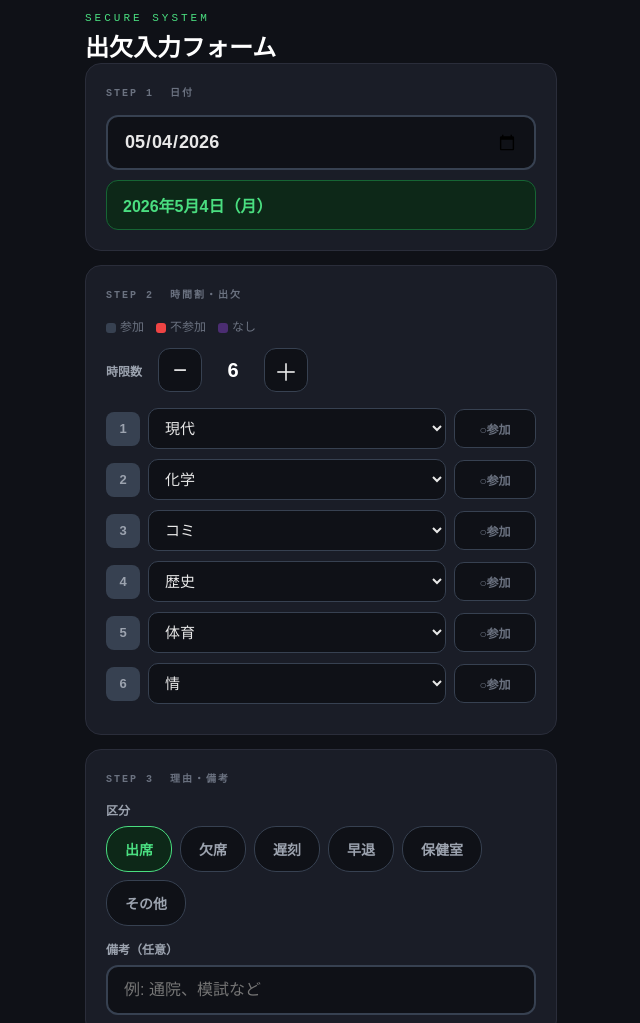
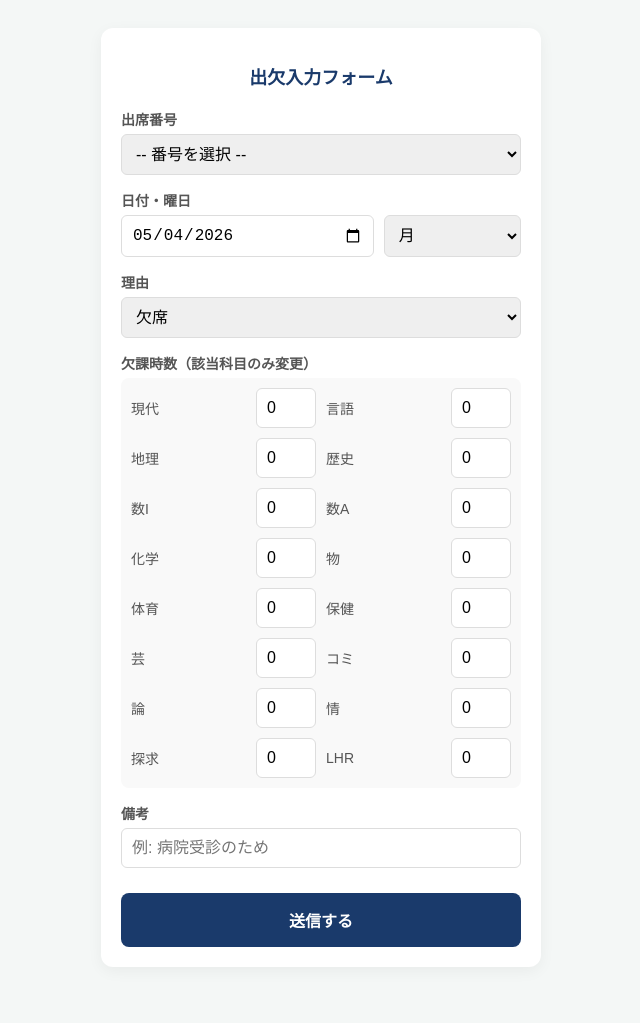
Before and after one commit to rockyglg13-bit/attendance, a plain HTML site: page index.html in a window 1280 px wide. Shown: the top 1023 px of the page, without its empty margins (319-959 px from the left). After the commit the page ends 995 px from the top, so only its background shows below. Drawn offline with Linux system fonts and the light colour scheme.

Commit message:
Update index.html

```diff
--- a/index.html
+++ b/index.html
@@ -1,163 +1,161 @@
-
 <!DOCTYPE html>
 <html lang="ja">
 <head>
-<meta charset="UTF-8">
-<meta name="viewport" content="width=device-width, initial-scale=1.0, viewport-fit=cover">
-<title>出欠入力（匿名版）</title>
-<style>
-*{box-sizing:border-box;margin:0;padding:0;-webkit-tap-highlight-color:transparent;}
-body{font-family:'Hiragino Sans','Noto Sans JP',sans-serif;background:#0f1117;color:#e8e8e8;min-height:100vh;padding:0 0 60px;}
-.wrap{max-width:500px;margin:0 auto;padding:12px 14px;}
-.hdr{padding:calc(env(safe-area-inset-top)+16px) 0 16px;}
-.hdr-sub{font-family:monospace;font-size:11px;color:#4ade80;letter-spacing:3px;margin-bottom:4px;}
-.hdr-title{font-size:24px;font-weight:800;color:#fff;}
-.card{background:#1a1d27;border:1px solid #2a2d3a;border-radius:16px;padding:20px;margin-bottom:14px;}
-.card-label{font-size:10px;color:#6b7280;letter-spacing:2px;margin-bottom:16px;font-family:monospace;font-weight:700;}
-.field-label{font-size:12px;color:#9ca3af;display:block;margin-bottom:8px;font-weight:600;}
-.date-input{width:100%;background:#0f1117;border:2px solid #374151;border-radius:12px;padding:14px 16px;color:#e8e8e8;font-size:18px;font-weight:700;outline:none;font-family:inherit;}
-.date-display{margin-top:10px;padding:12px 16px;background:#0d2818;border:1px solid #166534;border-radius:12px;font-size:16px;font-weight:700;color:#4ade80;display:none;}
-.legend{display:flex;gap:12px;font-size:12px;color:#6b7280;margin-bottom:14px;}
-.dot{display:inline-block;width:10px;height:10px;border-radius:3px;margin-right:4px;vertical-align:middle;}
-.cnt-row{display:flex;align-items:center;gap:16px;margin-bottom:16px;}
-.cnt-btn{width:44px;height:44px;border-radius:12px;border:1px solid #374151;background:#0f1117;color:#e8e8e8;font-size:24px;cursor:pointer;}
-.cnt-val{font-size:20px;font-weight:800;color:#fff;min-width:30px;text-align:center;}
-.period-row{display:flex;align-items:center;gap:8px;margin-bottom:10px;}
-.period-num{width:34px;height:34px;border-radius:8px;background:#374151;display:flex;align-items:center;justify-content:center;font-size:13px;font-weight:700;color:#9ca3af;flex-shrink:0;}
-.subj-sel{flex:1;background:#0f1117;border:1px solid #374151;border-radius:10px;padding:10px 12px;color:#e8e8e8;font-size:15px;outline:none;}
-.attend-btn{padding:10px 0;border-radius:10px;border:1px solid #374151;background:#0f1117;color:#6b7280;font-size:12px;font-weight:700;cursor:pointer;width:82px;text-align:center;}
-.attend-btn.absent{border-color:#ef4444;background:#2d1515;color:#ef4444;}
-.attend-btn.none{border-color:#4b2d72;background:#1a1520;color:#a78bfa;}
-.reason-wrap{display:flex;flex-wrap:wrap;gap:8px;margin-bottom:14px;}
-.reason-btn{padding:12px 18px;border-radius:22px;border:1px solid #374151;background:#0f1117;color:#9ca3af;font-size:14px;font-weight:600;cursor:pointer;}
-.reason-btn.active{border-color:#4ade80;background:#0d2818;color:#4ade80;}
-.note-input{width:100%;background:#0f1117;border:2px solid #374151;border-radius:12px;padding:14px 16px;color:#e8e8e8;font-size:16px;outline:none;}
-.output-box{background:#0f1117;border:1px solid #1f2937;border-radius:12px;padding:14px;font-size:11px;font-family:monospace;color:#6ee7b7;white-space:pre;overflow-x:auto;line-height:1.8;}
-.copy-btn{width:100%;padding:18px;border-radius:14px;border:none;background:#15803d;color:#fff;font-size:17px;font-weight:800;cursor:pointer;margin-top:14px;}
-</style>
+  <meta charset="UTF-8">
+  <meta name="viewport" content="width=device-width, initial-scale=1.0">
+  <title>出欠入力システム</title>
+  <style>
+    body { font-family: 'Hiragino Sans', sans-serif; background: #f4f7f6; padding: 20px; color: #333; }
+    .container { max-width: 400px; margin: 0 auto; background: #fff; padding: 20px; border-radius: 12px; box-shadow: 0 4px 15px rgba(0,0,0,0.05); }
+    h2 { text-align: center; color: #1a3a6b; font-size: 18px; margin-bottom: 20px; }
+    label { display: block; margin-top: 15px; font-weight: bold; font-size: 14px; color: #555; }
+    select, input[type="date"], input[type="number"], input[type="text"] {
+      width: 100%; padding: 10px; margin-top: 5px; border: 1px solid #ddd; border-radius: 6px; box-sizing: border-box; font-size: 16px;
+    }
+    .grid { display: grid; grid-template-columns: 1fr 1fr; gap: 10px; background: #f9f9f9; padding: 10px; border-radius: 8px; margin-top: 5px; }
+    .grid div { display: flex; align-items: center; justify-content: space-between; }
+    .grid label { margin: 0; font-weight: normal; font-size: 14px; }
+    .grid input { width: 60px; margin: 0; }
+    button {
+      margin-top: 25px; width: 100%; padding: 15px; background: #1a3a6b; color: white; border: none; border-radius: 8px; font-size: 16px; font-weight: bold; cursor: pointer; transition: 0.3s;
+    }
+    button:disabled { background: #999; }
+  </style>
 </head>
 <body>
-<div class="wrap">
-  <div class="hdr">
-    <div class="hdr-sub">SECURE SYSTEM</div>
-    <div class="hdr-title">出欠入力フォーム</div>
-  </div>
 
-  <div class="card">
-    <div class="card-label">STEP 1 &nbsp;日付</div>
-    <input type="date" id="dateInput" class="date-input" onchange="onDateChange()">
-    <div id="dateDisplay" class="date-display"></div>
-  </div>
+<div class="container">
+  <h2>出欠入力フォーム</h2>
+  <form id="attendanceForm">
 
-  <div id="timetableCard" class="card">
-    <div class="card-label">STEP 2 &nbsp;時間割・出欠</div>
-    <div class="legend">
-      <span><span class="dot" style="background:#374151"></span>参加</span>
-      <span><span class="dot" style="background:#ef4444"></span>不参加</span>
-      <span><span class="dot" style="background:#4b2d72"></span>なし</span>
+    <label>出席番号</label>
+    <select id="studentNo" required>
+      <option value="">-- 番号を選択 --</option>
+      </select>
+
+    <label>日付・曜日</label>
+    <div style="display: flex; gap: 10px;">
+      <input type="date" id="date" required style="flex: 2;">
+      <select id="day" required style="flex: 1;">
+        <option value="月">月</option><option value="火">火</option><option value="水">水</option>
+        <option value="木">木</option><option value="金">金</option><option value="土">土</option><option value="日">日</option>
+      </select>
     </div>
-    <div class="cnt-row">
-      <span class="field-label" style="margin:0">時限数</span>
-      <button class="cnt-btn" onclick="changePeriod(-1)">−</button>
-      <div class="cnt-val" id="periodVal">6</div>
-      <button class="cnt-btn" onclick="changePeriod(1)">＋</button>
+
+    <label>理由</label>
+    <select id="reason" required>
+      <option value="欠席">欠席</option>
+      <option value="出席停止">出席停止</option>
+      <option value="遅刻">遅刻</option>
+      <option value="早退">早退</option>
+      <option value="保健室">保健室</option>
+      <option value="その他">その他</option>
+      <option value="公欠">公欠</option>
+    </select>
+
+    <label>欠課時数（該当科目のみ変更）</label>
+    <div class="grid">
+      <div><label>現代</label><input type="number" id="現代" min="0" value="0"></div>
+      <div><label>言語</label><input type="number" id="言語" min="0" value="0"></div>
+      <div><label>地理</label><input type="number" id="地理" min="0" value="0"></div>
+      <div><label>歴史</label><input type="number" id="歴史" min="0" value="0"></div>
+      <div><label>数I</label><input type="number" id="数I" min="0" value="0"></div>
+      <div><label>数A</label><input type="number" id="数A" min="0" value="0"></div>
+      <div><label>化学</label><input type="number" id="化学" min="0" value="0"></div>
+      <div><label>物</label><input type="number" id="物" min="0" value="0"></div>
+      <div><label>体育</label><input type="number" id="体育" min="0" value="0"></div>
+      <div><label>保健</label><input type="number" id="保健" min="0" value="0"></div>
+      <div><label>芸</label><input type="number" id="芸" min="0" value="0"></div>
+      <div><label>コミ</label><input type="number" id="コミ" min="0" value="0"></div>
+      <div><label>論</label><input type="number" id="論" min="0" value="0"></div>
+      <div><label>情</label><input type="number" id="情" min="0" value="0"></div>
+      <div><label>探求</label><input type="number" id="探求" min="0" value="0"></div>
+      <div><label>LHR</label><input type="number" id="LHR" min="0" value="0"></div>
     </div>
-    <div id="periodList"></div>
-  </div>
 
-  <div class="card">
-    <div class="card-label">STEP 3 &nbsp;理由・備考</div>
-    <label class="field-label">区分</label>
-    <div class="reason-wrap" id="reasonBtns"></div>
-    <label class="field-label" style="margin-top:10px;">備考（任意）</label>
-    <input type="text" id="noteInput" class="note-input" placeholder="例: 通院、模試など" oninput="updateOutput()">
-  </div>
+    <label>備考</label>
+    <input type="text" id="note" placeholder="例: 病院受診のため">
 
-  <div id="outputCard" class="card" style="display:none">
-    <div class="card-label">OUTPUT (TSV)</div>
-    <div id="outputBox" class="output-box"></div>
-    <button class="copy-btn" onclick="doCopy()">コピーする</button>
-  </div>
+    <button type="submit" id="submitBtn">送信する</button>
+  </form>
 </div>
 
 <script>
-const SUBJECTS=['現代','言語','地理','歴史','数I','数A','化学','物','体育','保健','芸','コミ','論','情','探求','LHR'];
-const DAYS=['日','月','火','水','木','金','土'];
-const TT={
-  月:{1:'現代',2:'化学',3:'コミ',4:'歴史',5:'体育',6:'情'},
-  火:{1:'芸',2:'芸',3:'数A',4:'論',5:'現代',6:'数I',7:'LHR'},
-  水:{1:'地理',2:'言語',3:'歴史',4:'数I',5:'数A',6:'探求',7:'探求'},
-  木:{1:'言語',2:'化学',3:'情',4:'地理',5:'体育',6:'物'},
-  金:{1:'コミ',2:'物',3:'論',4:'保健',5:'数I',6:'コミ'}
-};
-const REASONS=['出席','欠席','遅刻','早退','保健室','その他'];
-var periodCount=6, periodData={}, reason='出席', selectedDow='';
+  // 1〜39番のプルダウン生成（個人情報を守るため番号のみ）
+  const selectNo = document.getElementById('studentNo');
+  for(let i=1; i<=39; i++) {
+    let opt = document.createElement('option');
+    opt.value = i;
+    opt.textContent = i + "番";
+    selectNo.appendChild(opt);
+  }
 
-window.onload = function(){
-  var today=new Date();
-  document.getElementById('dateInput').value=today.toISOString().split('T')[0];
-  onDateChange();
-};
+  // 日付と曜日を今日に自動セット
+  const today = new Date();
+  document.getElementById('date').valueAsDate = today;
+  const days = ["日", "月", "火", "水", "木", "金", "土"];
+  document.getElementById('day').value = days[today.getDay()];
 
-function onDateChange(){
-  var val=document.getElementById('dateInput').value;
-  var d=new Date(val.replace(/-/g,'/')+' 00:00:00');
-  selectedDow=DAYS[d.getDay()];
-  document.getElementById('dateDisplay').textContent=d.getFullYear()+'年'+(d.getMonth()+1)+'月'+d.getDate()+'日（'+selectedDow+'）';
-  document.getElementById('dateDisplay').style.display='block';
-  var tt=TT[selectedDow]||{};
-  periodCount=Object.keys(tt).length||6;
-  document.getElementById('periodVal').textContent=periodCount;
-  periodData={};
-  for(var p=1;p<=8;p++) periodData[p]={subj:tt[p]||'',state:tt[p]?0:2};
-  renderTimetable(); updateReasonSection(); updateOutput();
-}
+  // 送信処理
+  document.getElementById('attendanceForm').addEventListener('submit', function(e) {
+    e.preventDefault(); // 画面の再読み込みを防ぐ
 
-function changePeriod(d){
-  var n=periodCount+d; if(n<1||n>8)return;
-  periodCount=n; document.getElementById('periodVal').textContent=n;
-  renderTimetable(); updateOutput();
-}
+    const btn = document.getElementById('submitBtn');
+    btn.disabled = true;
+    btn.textContent = "送信中...";
 
-function renderTimetable(){
-  var html='';
-  for(var p=1;p<=periodCount;p++){
-    var d=periodData[p]||(periodData[p]={subj:'',state:0});
-    var btnCls='attend-btn'+(d.state===1?' absent':d.state===2?' none':'');
-    var btnLabel=d.state===0?'○参加':d.state===1?'×不参加':'―なし';
-    var opts='<option value="">科目</option>'+SUBJECTS.map(s=>`<option value="${s}" ${d.subj===s?'selected':''}>${s}</option>`).join('');
-    html+=`<div class="period-row"><div class="period-num">${p}</div><select class="subj-sel" onchange="periodData[${p}].subj=this.value;updateOutput()">${opts}</select><button class="${btnCls}" onclick="cycleState(${p})">${btnLabel}</button></div>`;
-  }
-  document.getElementById('periodList').innerHTML=html;
-}
+    // データの収集
+    const data = {
+      studentNo: document.getElementById('studentNo').value,
+      date: document.getElementById('date').value.replace(/-/g, '/'),
+      day: document.getElementById('day').value,
+      reason: document.getElementById('reason').value,
+      現代: document.getElementById('現代').value,
+      言語: document.getElementById('言語').value,
+      地理: document.getElementById('地理').value,
+      歴史: document.getElementById('歴史').value,
+      数I: document.getElementById('数I').value,
+      数A: document.getElementById('数A').value,
+      化学: document.getElementById('化学').value,
+      物: document.getElementById('物').value,
+      体育: document.getElementById('体育').value,
+      保健: document.getElementById('保健').value,
+      芸: document.getElementById('芸').value,
+      コミ: document.getElementById('コミ').value,
+      論: document.getElementById('論').value,
+      情: document.getElementById('情').value,
+      探求: document.getElementById('探求').value,
+      LHR: document.getElementById('LHR').value,
+      note: document.getElementById('note').value
+    };
 
-function cycleState(p){
-  periodData[p].state=(periodData[p].state+1)%3;
-  renderTimetable(); updateOutput();
-}
+    // 発行していただいた魔法のURL
+    const WEB_APP_URL = "https://script.google.com/macros/s/AKfycbykdj7kOS7oJ37k5wflOaluvrJjsoNLTDGbNzOz8c81xRAI8KUsvsDsNnuUXGwjjdI/exec";
 
-function updateReasonSection(){
-  document.getElementById('reasonBtns').innerHTML=REASONS.map(r=>`<button class="reason-btn ${r===reason?'active':''}" onclick="reason='${r}';updateReasonSection();updateOutput()">${r}</button>`).join('');
-}
+    // Googleへ送信（no-corsが最大のポイント！）
+    fetch(WEB_APP_URL, {
+      method: 'POST',
+      mode: 'no-cors',
+      headers: { 'Content-Type': 'application/json' },
+      body: JSON.stringify(data)
+    })
+    .then(() => {
+      alert("✓ スプレッドシートに記録しました！");
+      btn.disabled = false;
+      btn.textContent = "送信する";
 
-function updateOutput(){
-  var dateVal=document.getElementById('dateInput').value;
-  if(!dateVal){document.getElementById('outputCard').style.display='none';return;}
-  var d=new Date(dateVal.replace(/-/g,'/')+' 00:00:00');
-  var counts={}; SUBJECTS.forEach(s=>counts[s]=0);
-  for(var p=1;p<=periodCount;p++) if(periodData[p].state===1 && periodData[p].subj) counts[periodData[p].subj]++;
-  var row=[reason,`${d.getFullYear()}/${d.getMonth()+1}/${d.getDate()}`,selectedDow].concat(SUBJECTS.map(s=>counts[s])).concat([document.getElementById('noteInput').value]);
-  document.getElementById('outputBox').textContent=row.join(' | ');
-  document.getElementById('outputCard').dataset.tsv=row.join('\t');
-  document.getElementById('outputCard').style.display='block';
-}
+      // 連続で入力しやすいように一部をリセット
+      document.getElementById('studentNo').value = "";
+      document.querySelectorAll('.grid input').forEach(input => input.value = "0");
+      document.getElementById('note').value = "";
+    })
+    .catch(err => {
+      alert("通信エラー: " + err);
+      btn.disabled = false;
+      btn.textContent = "送信する";
+    });
+  });
+</script>
 
-function doCopy(){
-  var t=document.getElementById('outputCard').dataset.tsv;
-  var ta=document.createElement('textarea'); ta.value=t; document.body.appendChild(ta); ta.select();
-  document.execCommand('copy'); document.body.removeChild(ta);
-  alert('コピーしました。スプレッドシートの該当行に貼り付けてください。');
-}
-</script>
 </body>
 </html>
```
